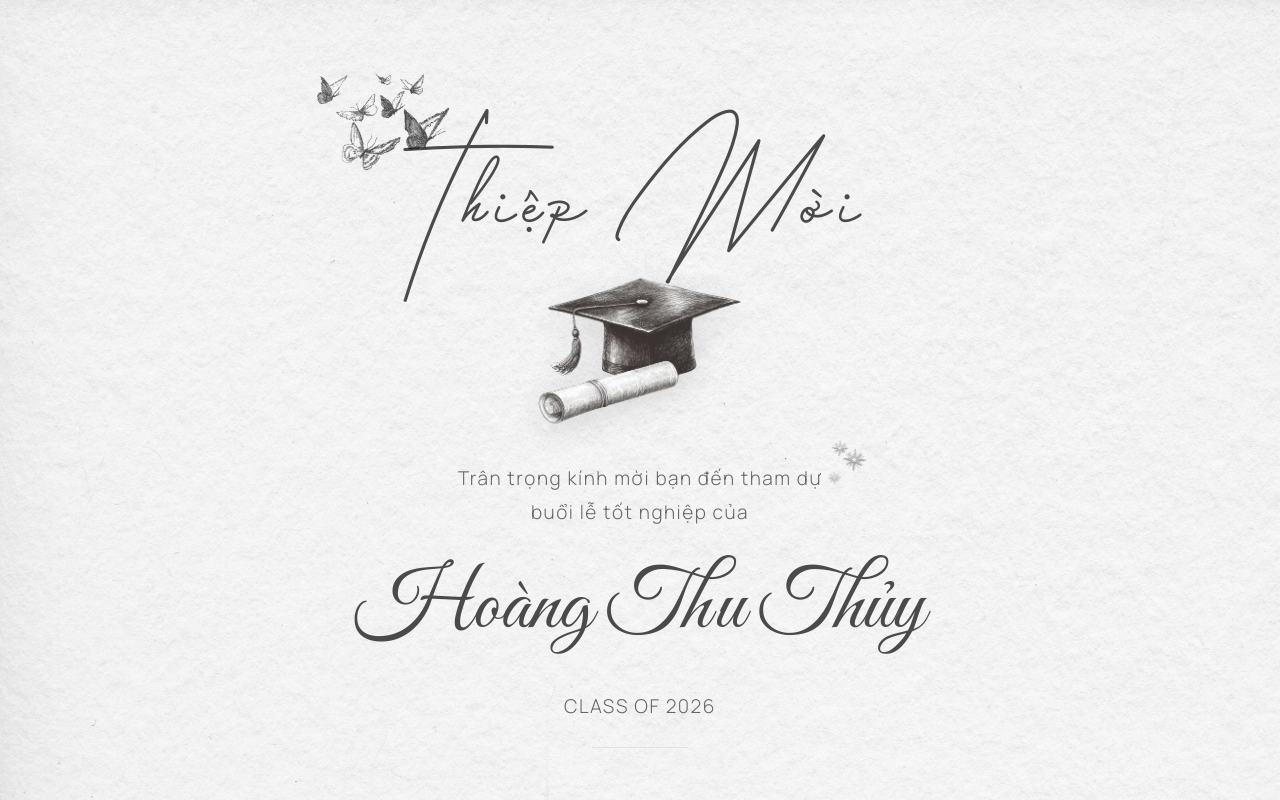
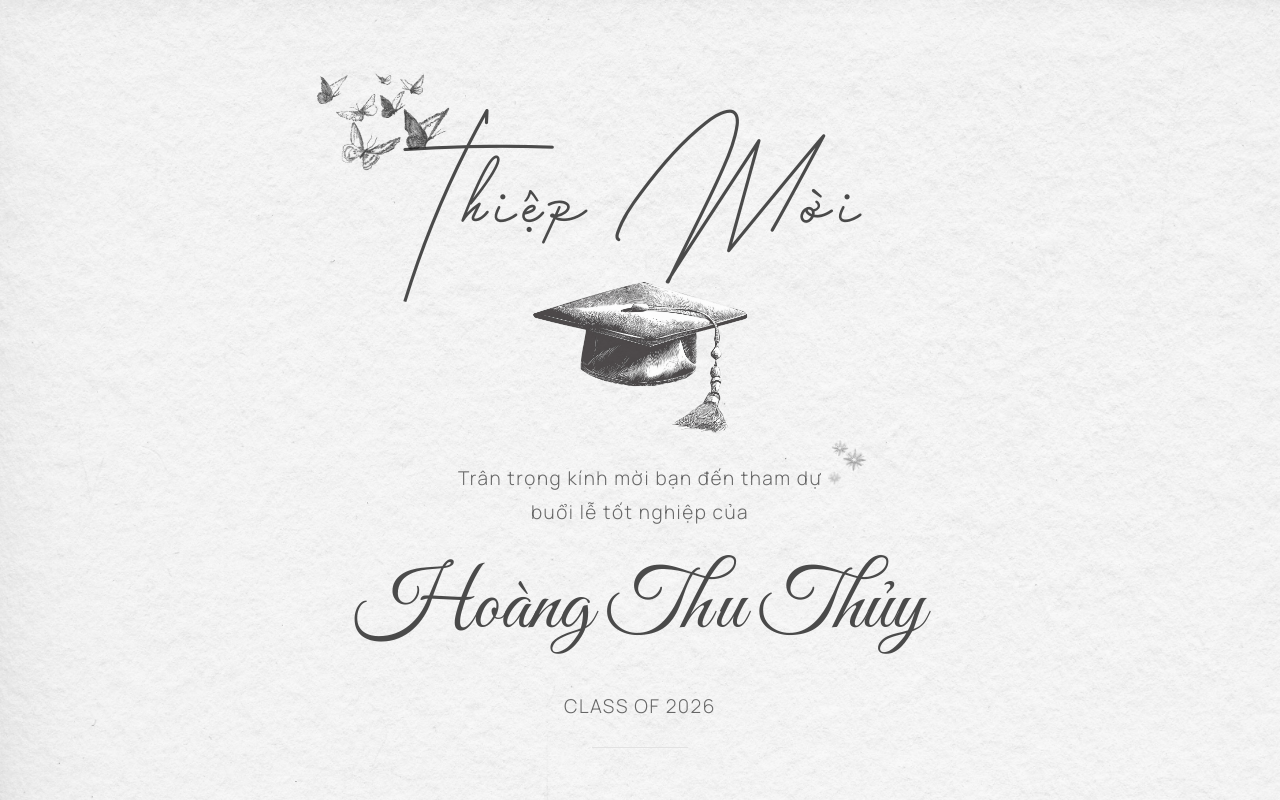
Before and after one commit to PhucHuwu/graduation-invitation, a Next.js app: page / in a window 1280 px wide. Shown: the top 800 px of the page. Built offline with nearby package versions, Linux system fonts and the light colour scheme.

Commit message:
remove drop-shadow effect from graduation cap image

```diff
--- a/src/app/components/graduation-invitation.tsx
+++ b/src/app/components/graduation-invitation.tsx
@@ -139,7 +139,7 @@
             <img
               src="/graduation-cap.png"
               alt="Graduation Cap"
-              className="h-[120px] md:h-[180px] w-auto object-contain opacity-80 filter drop-shadow-[0_8px_16px_rgba(0,0,0,0.15)] transition-all"
+              className="h-[120px] md:h-[180px] w-auto object-contain opacity-80 transition-all"
             />
           </div>
 
```
Also changed, not shown: public/graduation-cap.png.
